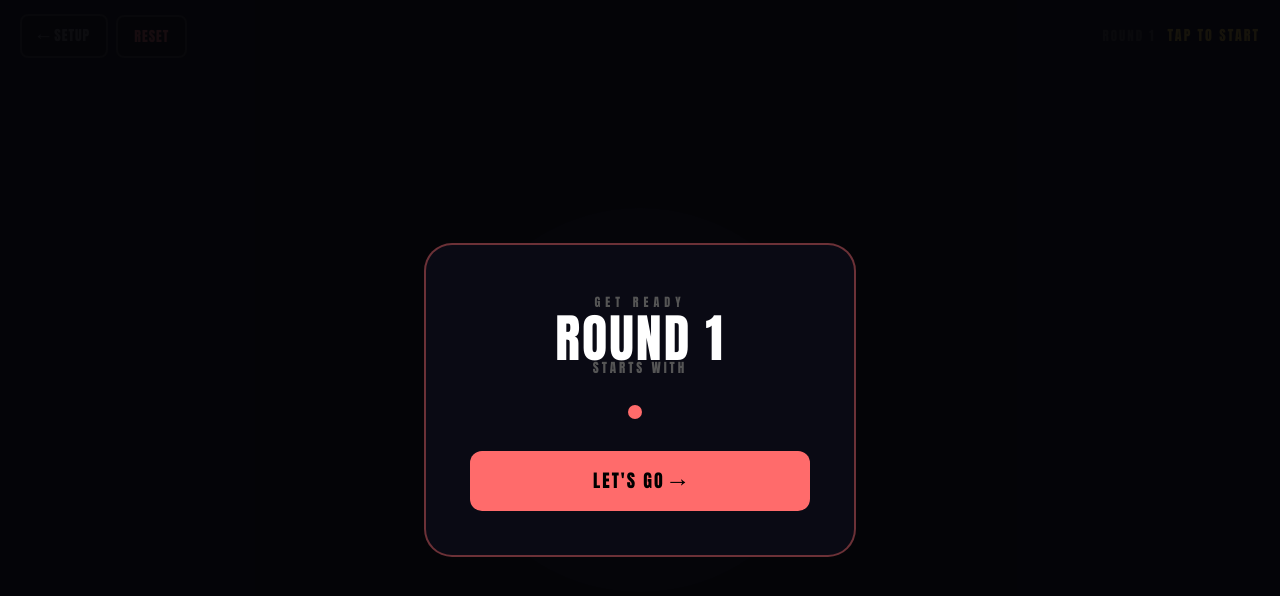
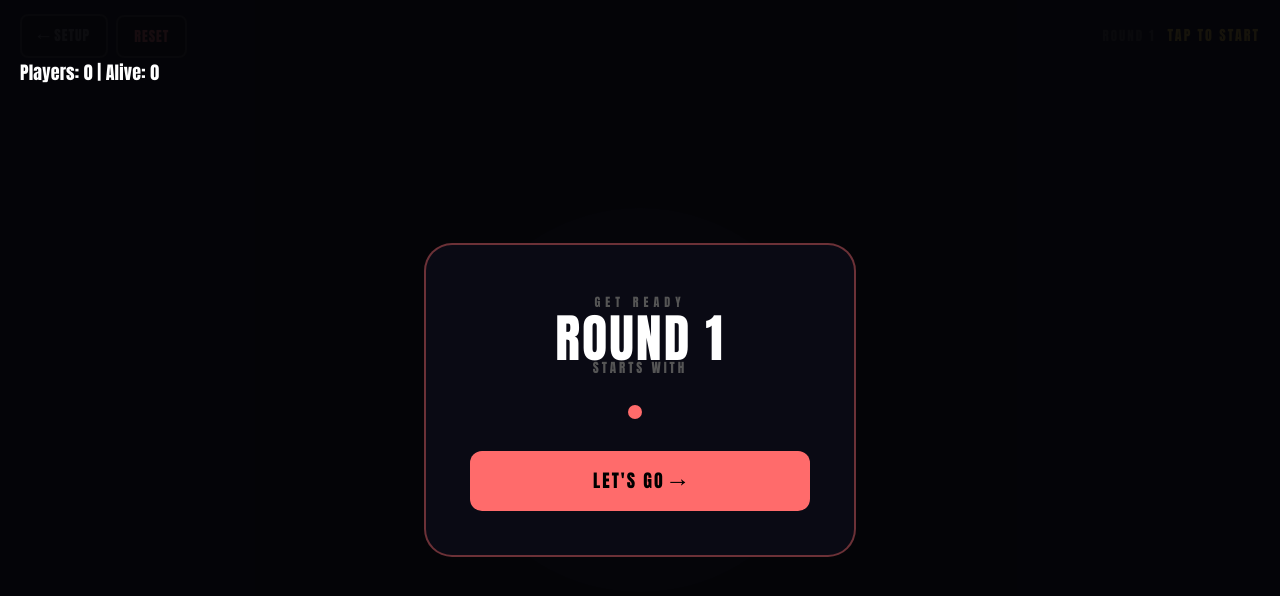
Before and after one commit to H3LLH4X/combine-clock, a React (Vite) app: page / in a window 1280 px wide. Both pictures are taken after a click on the button "START →". Shown: the top 596 px of the page. Built offline with nearby package versions, Linux system fonts and the light colour scheme.

Commit message:
gpt update 9

```diff
--- a/src/App.jsx
+++ b/src/App.jsx
@@ -763,7 +763,7 @@ export default function App() {
   const baseScale = Math.min(w, clockHeight);
 
   const centerR = baseScale * 0.24;
-  const maxR = Math.max(w, clockHeight) * 0.75; // Large but stable
+  const maxR = Math.min(w, clockHeight) * 0.95;
   const timeR = centerR + (maxR - centerR) * 0.65;
   const n = aliveCount;
 
@@ -812,7 +812,16 @@ export default function App() {
         </div>
 
 
-
+<div style={{
+  position:"absolute",
+  top:60,
+  left:20,
+  color:"#fff",
+  zIndex:99999,
+  fontSize:18
+}}>
+  Players: {players.length} | Alive: {alivePlayers.length}
+</div>
 
 <svg width="100%" height={clockHeight}
           viewBox={`0 0 ${w} ${clockHeight}`}
```
